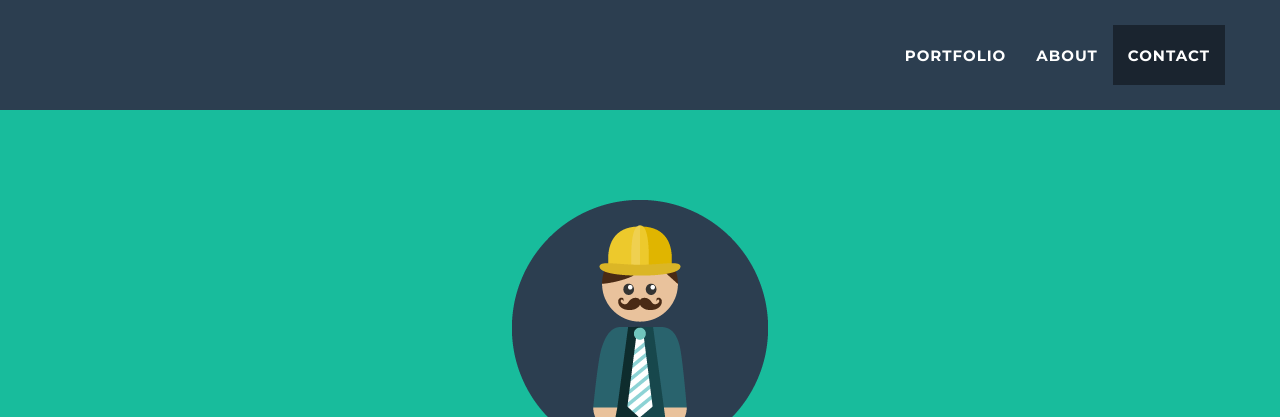
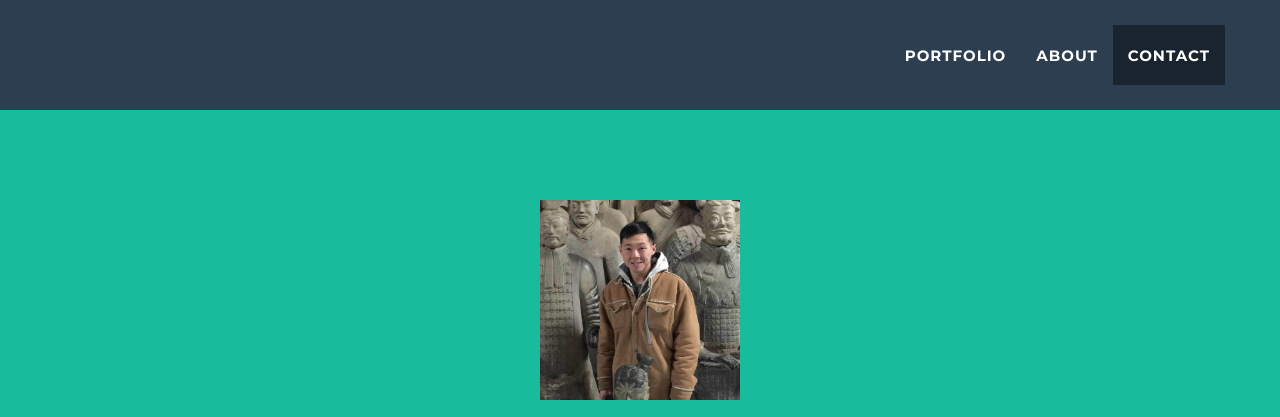
Before and after one commit to rui-zheng/my-portfolio, a plain HTML site: page index.html in a window 1280 px wide. Shown: the top 417 px of the page. Drawn offline with nearby package versions, Linux system fonts and the light colour scheme.

Commit message:
changed image

```diff
--- a/index.html
+++ b/index.html
@@ -73,7 +73,7 @@
         <div class="container">
             <div class="row">
                 <div class="col-lg-12">
-                    <img class="img-responsive" src="img/profile.png" alt="">
+                    <img class="img-responsive" src="img/me2.jpg" style="height: 200px; width= 200px" " alt="">
                     <div class="intro-text">
                         <span class="name">Rui Zheng</span>
                         <hr class="star-light">
```
Also changed, not shown: img/me2.JPG (added).
